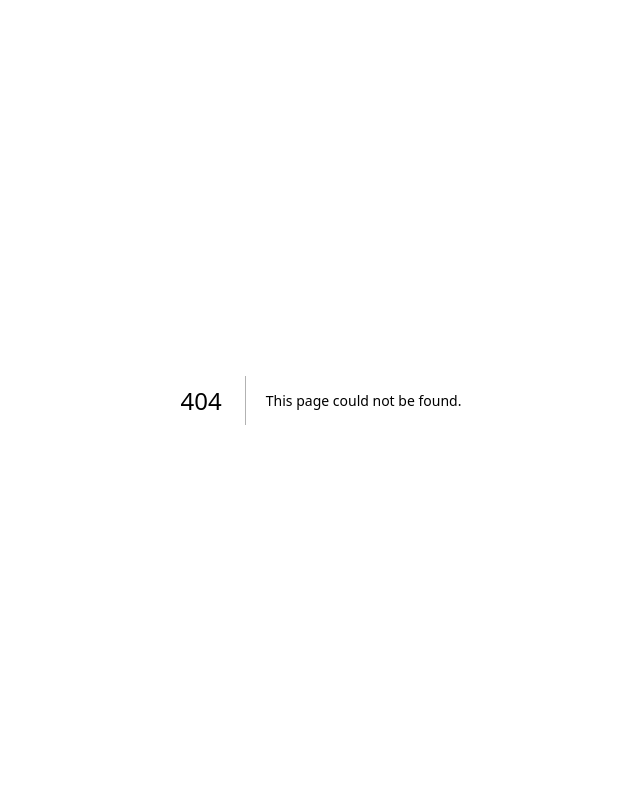
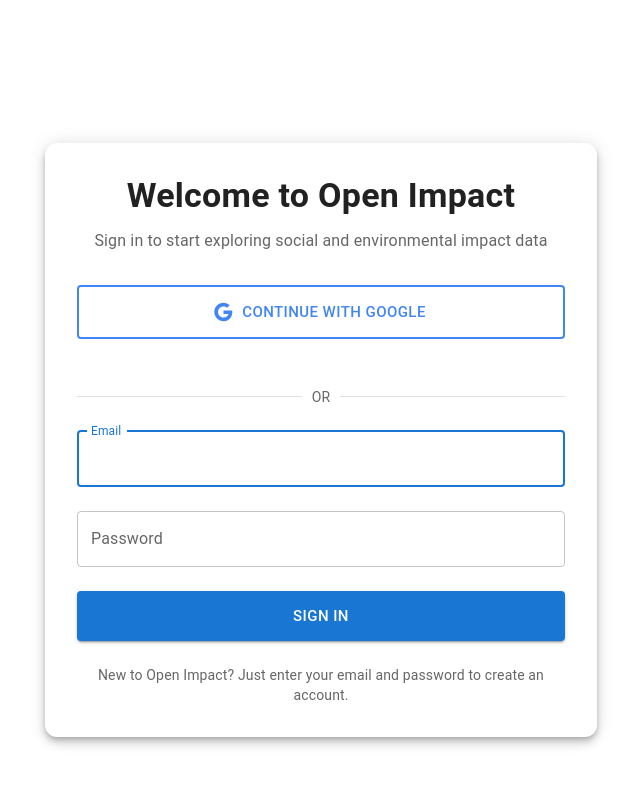
Before and after one commit to stewartDMS/OpenImpact, a Next.js app: page /auth in a window 1280 px wide. Before the commit this address had no page. Shown: the top 786 px of the page, without its empty margins (319-959 px from the left). Built offline with nearby package versions, Linux system fonts and the light colour scheme; no server answers.

Commit message:
Implement unified authentication page with NextAuth.js and Material UI
Co-authored-by: stewartDMS <72364932+stewartDMS@users.noreply.github.com>

```diff
--- a/package.json
+++ b/package.json
@@ -14,6 +14,7 @@
     "@mui/icons-material": "^5.18.0",
     "@mui/material": "^5.18.0",
     "next": "^15.5.3",
+    "next-auth": "^4.24.11",
     "react": "^19.1.1",
     "react-dom": "^19.1.1"
   },
--- /dev/null
+++ b/src/pages/_app.tsx
@@ -0,0 +1,14 @@
+import type { AppProps } from 'next/app'
+import { SessionProvider } from 'next-auth/react'
+import '../styles/globals.css'
+
+export default function App({
+  Component,
+  pageProps: { session, ...pageProps },
+}: AppProps) {
+  return (
+    <SessionProvider session={session}>
+      <Component {...pageProps} />
+    </SessionProvider>
+  )
+}
--- /dev/null
+++ b/src/pages/auth.tsx
@@ -0,0 +1,233 @@
+import { useState, useEffect } from 'react'
+import { useSession, signIn, getSession } from 'next-auth/react'
+import { useRouter } from 'next/router'
+import {
+  Box,
+  Container,
+  Typography,
+  Button,
+  TextField,
+  Paper,
+  Stack,
+  CircularProgress,
+  Alert,
+  Divider,
+} from '@mui/material'
+import GoogleIcon from '@mui/icons-material/Google'
+
+export default function Auth() {
+  const { data: session, status } = useSession()
+  const router = useRouter()
+  const [email, setEmail] = useState('')
+  const [password, setPassword] = useState('')
+  const [loading, setLoading] = useState(false)
+  const [error, setError] = useState('')
+
+  // Handle errors from URL parameters (e.g., OAuth errors)
+  useEffect(() => {
+    if (router.query.error) {
+      setError(typeof router.query.error === 'string' ? router.query.error : 'Authentication error')
+    }
+  }, [router.query.error])
+
+  const handleGoogleSignIn = async () => {
+    setLoading(true)
+    setError('')
+    try {
+      await signIn('google', { callbackUrl: '/' })
+    } catch (err) {
+      setError('Failed to sign in with Google')
+      setLoading(false)
+    }
+  }
+
+  const handleCredentialsSignIn = async (e: React.FormEvent) => {
+    e.preventDefault()
+    setLoading(true)
+    setError('')
+
+    if (!email.trim() || !password.trim()) {
+      setError('Email and password are required')
+      setLoading(false)
+      return
+    }
+
+    try {
+      const result = await signIn('credentials', {
+        email,
+        password,
+        redirect: false,
+      })
+
+      if (result?.error) {
+        setError('Invalid email or password')
+      } else if (result?.ok) {
+        router.push('/')
+      }
+    } catch (err) {
+      setError('Failed to sign in')
+    } finally {
+      setLoading(false)
+    }
+  }
+
+  // Show loading while checking authentication status
+  if (status === 'loading') {
+    return (
+      <Box
+        sx={{
+          minHeight: '100vh',
+          display: 'flex',
+          alignItems: 'center',
+          justifyContent: 'center',
+        }}
+      >
+        <CircularProgress />
+      </Box>
+    )
+  }
+
+  // If user is already signed in, show welcome message
+  if (session) {
+    return (
+      <Box
+        sx={{
+          minHeight: '100vh',
+          bgcolor: 'linear-gradient(135deg, #e3f2fd 0%, #ffffff 100%)',
+          display: 'flex',
+          alignItems: 'center',
+          justifyContent: 'center',
+        }}
+      >
+        <Container maxWidth="sm">
+          <Paper elevation={6} sx={{ p: 4, borderRadius: 3, textAlign: 'center' }}>
+            <Typography variant="h4" fontWeight={700} gutterBottom>
+              Welcome back!
+            </Typography>
+            <Typography variant="body1" color="text.secondary" sx={{ mb: 3 }}>
+              You are signed in as {session.user?.name || session.user?.email}
+            </Typography>
+            <Button
+              variant="contained"
+              size="large"
+              onClick={() => router.push('/')}
+              sx={{ mr: 2 }}
+            >
+              Go to Dashboard
+            </Button>
+            <Button
+              variant="outlined"
+              size="large"
+              onClick={() => signIn()}
+            >
+              Sign in as different user
+            </Button>
+          </Paper>
+        </Container>
+      </Box>
+    )
+  }
+
+  return (
+    <Box
+      sx={{
+        minHeight: '100vh',
+        bgcolor: 'linear-gradient(135deg, #e3f2fd 0%, #ffffff 100%)',
+        display: 'flex',
+        alignItems: 'center',
+        justifyContent: 'center',
+        py: 4,
+      }}
+    >
+      <Container maxWidth="sm">
+        <Paper elevation={6} sx={{ p: 4, borderRadius: 3 }}>
+          <Typography variant="h4" fontWeight={700} align="center" gutterBottom>
+            Welcome to Open Impact
+          </Typography>
+          <Typography variant="body1" align="center" color="text.secondary" sx={{ mb: 4 }}>
+            Sign in to start exploring social and environmental impact data
+          </Typography>
+
+          {error && (
+            <Alert severity="error" sx={{ mb: 3 }}>
+              {error}
+            </Alert>
+          )}
+
+          {/* Google Sign In */}
+          <Button
+            fullWidth
+            variant="outlined"
+            size="large"
+            startIcon={<GoogleIcon />}
+            onClick={handleGoogleSignIn}
+            disabled={loading}
+            sx={{
+              mb: 3,
+              py: 1.5,
+              border: '2px solid #4285f4',
+              color: '#4285f4',
+              '&:hover': {
+                border: '2px solid #3367d6',
+                bgcolor: '#f8f9ff',
+              },
+            }}
+          >
+            {loading ? <CircularProgress size={24} /> : 'Continue with Google'}
+          </Button>
+
+          <Divider sx={{ my: 3 }}>
+            <Typography variant="body2" color="text.secondary">
+              OR
+            </Typography>
+          </Divider>
+
+          {/* Email/Password Form */}
+          <form onSubmit={handleCredentialsSignIn}>
+            <Stack spacing={3}>
+              <TextField
+                fullWidth
+                label="Email"
+                type="email"
+                value={email}
+                onChange={(e) => {
+                  setEmail(e.target.value)
+                  if (error) setError('')
+                }}
+                variant="outlined"
+                disabled={loading}
+                autoFocus
+              />
+              <TextField
+                fullWidth
+                label="Password"
+                type="password"
+                value={password}
+                onChange={(e) => {
+                  setPassword(e.target.value)
+                  if (error) setError('')
+                }}
+                variant="outlined"
+                disabled={loading}
+              />
+              <Button
+                type="submit"
+                fullWidth
+                variant="contained"
+                size="large"
+                disabled={loading}
+                sx={{ py: 1.5 }}
+              >
+                {loading ? <CircularProgress size={24} /> : 'Sign In'}
+              </Button>
+            </Stack>
+          </form>
+
+          <Typography variant="body2" align="center" color="text.secondary" sx={{ mt: 3 }}>
+            New to Open Impact? Just enter your email and password to create an account.
+          </Typography>
+        </Paper>
+      </Container>
+    </Box>
+  )
+}
```
Also changed, not shown: src/pages/api/auth/[...nextauth].ts (added, +50 -0 lines), src/pages/index.tsx (+19 -45 lines), src/types/next-auth.d.ts (added, +9 -0 lines), 2 other files (tests, documents, lock files or other folders).
